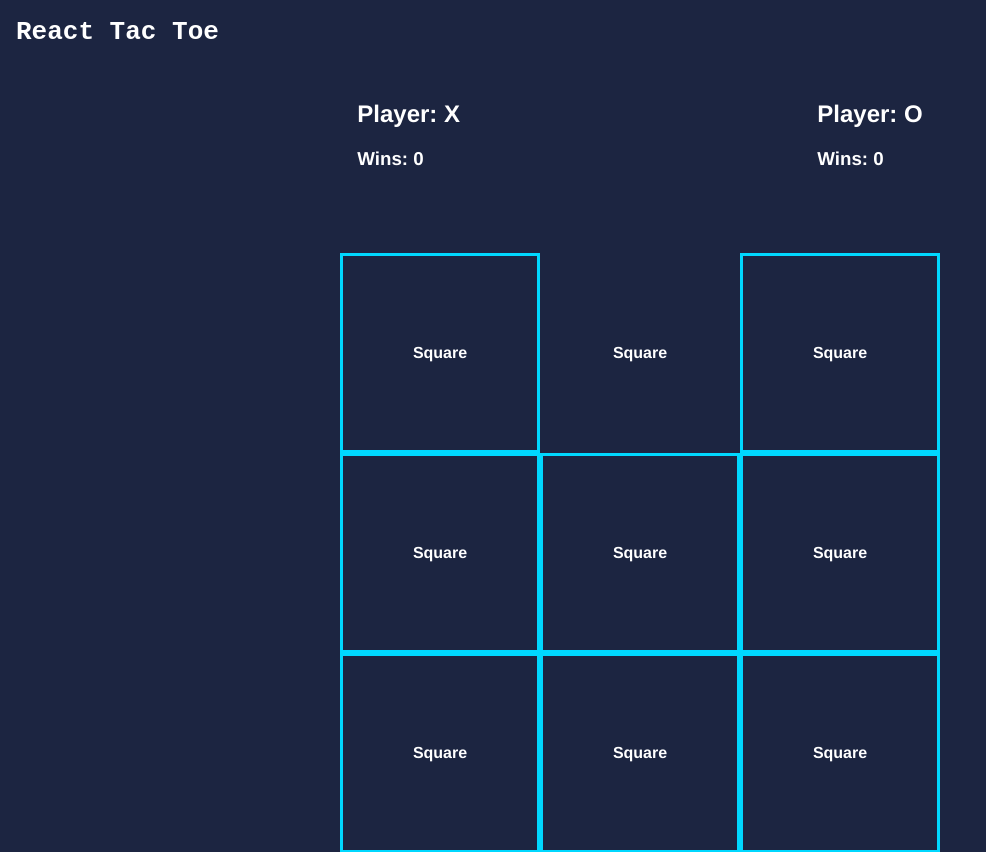
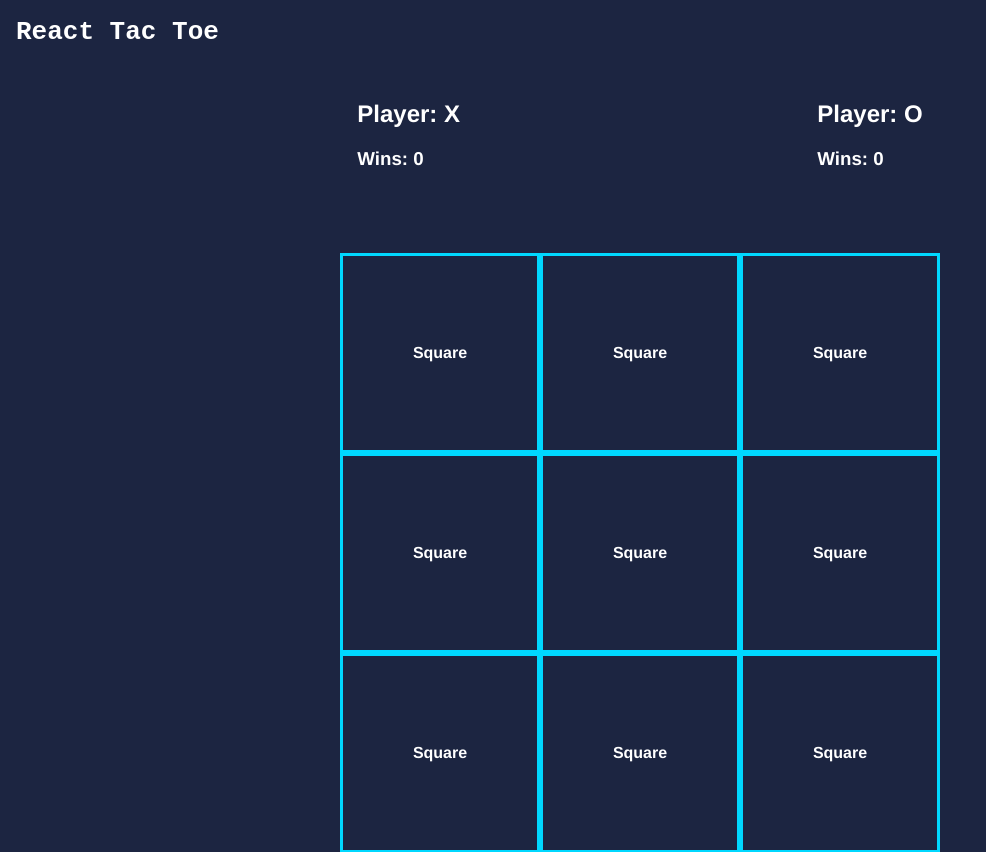
Before and after one commit to breadfan18/gaPhoenix, a React (Create React App) app in the folder react/hello-world/: page / in a window 1280 px wide. Shown: the top 852 px of the page, without its empty margins (0-986 px from the left). Built offline with nearby package versions, Linux system fonts and the light colour scheme.

Commit message:
done with tictactoe

```diff
--- a/react/hello-world/src/App.css
+++ b/react/hello-world/src/App.css
@@ -27,10 +27,6 @@
   justify-content: center;
 }
 
-.board div:nth-child(2){
-  border: none;
-}
-
 
 .Footer {
   display: flex;
```
Also changed, not shown: react/hello-world/src/index.css (line endings or trailing spaces).
